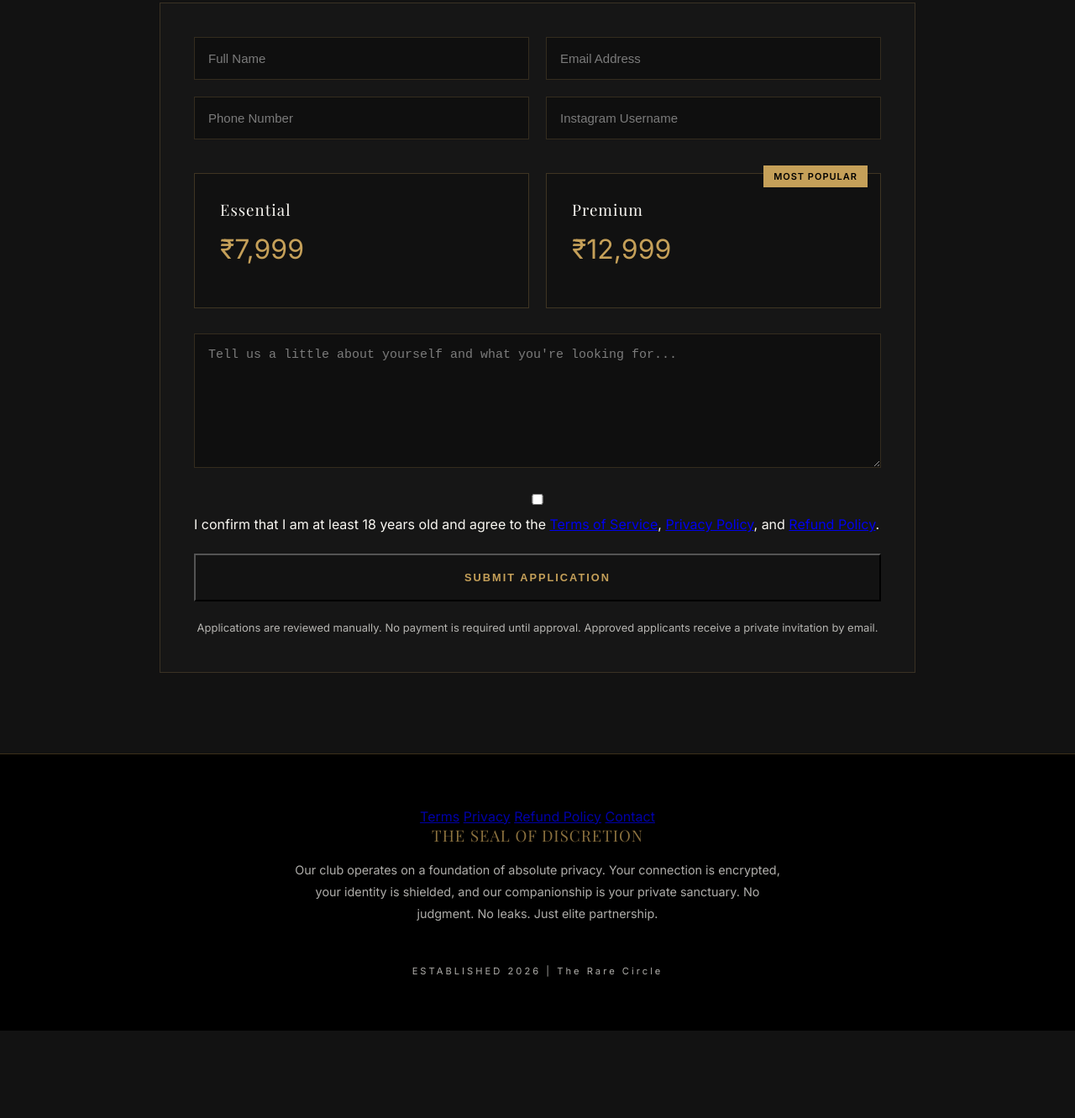
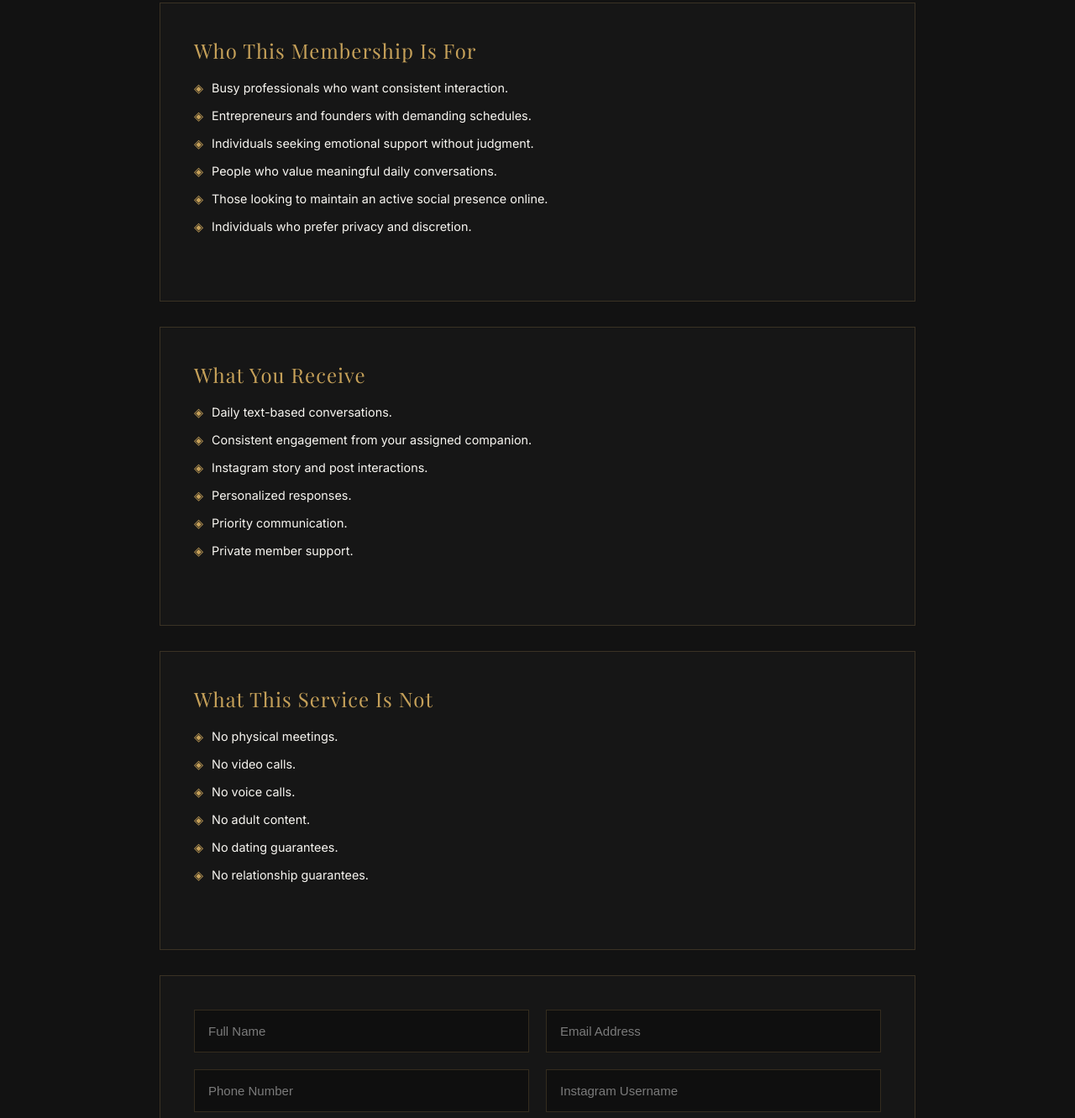
Before and after one commit to roshanamancha17/THE-ELITE-COMPANION-CLUB, a plain HTML site: page index.html in a window 1280 px wide. Shown: the part 3076-4407 px from the top of the page at 84% size. Before the commit the page ends 4303 px from the top, so only its background shows below. Drawn offline with nearby package versions, Linux system fonts and the light colour scheme; a web font is replaced by a local one.

Commit message:
Added Who This Membership Is For

```diff
--- a/index.html
+++ b/index.html
@@ -475,9 +475,66 @@ Limited companion slots available.</p>
     <section id="application" class="section-padding">
 
         <div class="section-title">
-            <span class="gold-text">APPLICATION</span>
-            <h2>Apply For Membership</h2>
-        </div>
+        <span class="gold-text">APPLICATION</span>
+        <h2>Apply For Membership</h2>
+    </div>
+
+    <!-- WHO THIS IS FOR -->
+
+    <div class="application-form" style="margin-bottom:30px;">
+
+        <h2 style="color:#C5A059;margin-bottom:20px;">
+            Who This Membership Is For
+        </h2>
+
+        <ul class="feature-list">
+            <li>Busy professionals who want consistent interaction.</li>
+            <li>Entrepreneurs and founders with demanding schedules.</li>
+            <li>Individuals seeking emotional support without judgment.</li>
+            <li>People who value meaningful daily conversations.</li>
+            <li>Those looking to maintain an active social presence online.</li>
+            <li>Individuals who prefer privacy and discretion.</li>
+        </ul>
+
+    </div>
+
+    <!-- WHAT YOU RECEIVE -->
+
+    <div class="application-form" style="margin-bottom:30px;">
+
+        <h2 style="color:#C5A059;margin-bottom:20px;">
+            What You Receive
+        </h2>
+
+        <ul class="feature-list">
+            <li>Daily text-based conversations.</li>
+            <li>Consistent engagement from your assigned companion.</li>
+            <li>Instagram story and post interactions.</li>
+            <li>Personalized responses.</li>
+            <li>Priority communication.</li>
+            <li>Private member support.</li>
+        </ul>
+
+    </div>
+
+    <!-- WHAT THIS IS NOT -->
+
+    <div class="application-form" style="margin-bottom:30px;">
+
+        <h2 style="color:#C5A059;margin-bottom:20px;">
+            What This Service Is Not
+        </h2>
+
+        <ul class="feature-list">
+            <li>No physical meetings.</li>
+            <li>No video calls.</li>
+            <li>No voice calls.</li>
+            <li>No adult content.</li>
+            <li>No dating guarantees.</li>
+            <li>No relationship guarantees.</li>
+        </ul>
+
+    </div>
 
         <form id="applicationForm" class="application-form">
 
```
